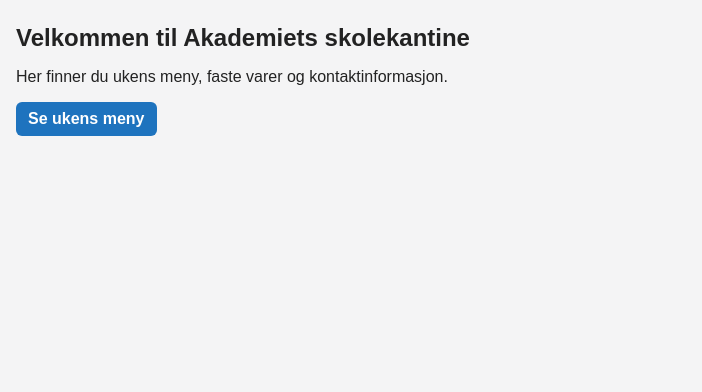
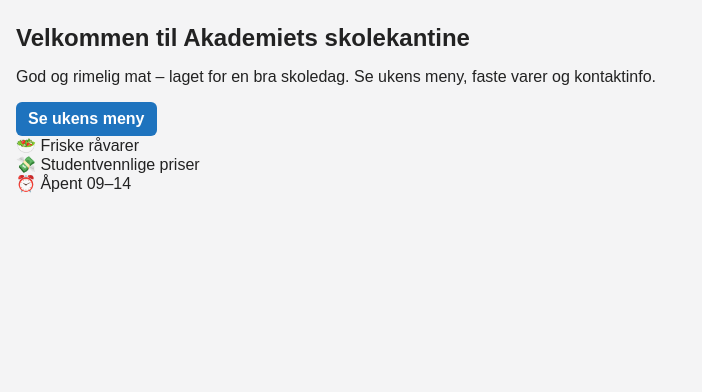
Before and after one commit to haujul11/kantineprosjekt, a Flask app: page / in a window 1280 px wide. Shown: the part 42-434 px from the top of the page, without its empty margins (0-702 px from the left). Run offline with Flask 3, Linux system fonts and the light colour scheme.

Commit message:
enkel flask app

```diff
--- a/templates/index.html
+++ b/templates/index.html
@@ -1,11 +1,24 @@
 {% extends "base.html" %}
-
 {% block title %}Hjem • Akademiets kantine{% endblock %}
 
 {% block content %}
-<section class="hero">
-  <h1>Velkommen til Akademiets skolekantine</h1>
-  <p>Her finner du ukens meny, faste varer og kontaktinformasjon.</p>
-  <a class="btn" href="{{ url_for('meny') }}">Se ukens meny</a>
+<section class="hero" style="--hero:url('{{ url_for('static', filename='hero.jpg') }}')">
+  <div class="hero__inner">
+    <h1>Velkommen til Akademiets skolekantine</h1>
+    <p>God og rimelig mat – laget for en bra skoledag. Se ukens meny, faste varer og kontaktinfo.</p>
+    <a class="btn btn--lg" href="{{ url_for('meny') }}">Se ukens meny</a>
+  </div>
+</section>
+
+<section class="feature-strip">
+  <div class="feature">
+    🥗 Friske råvarer
+  </div>
+  <div class="feature">
+    💸 Studentvennlige priser
+  </div>
+  <div class="feature">
+    ⏰ Åpent 09–14
+  </div>
 </section>
 {% endblock %}
```
